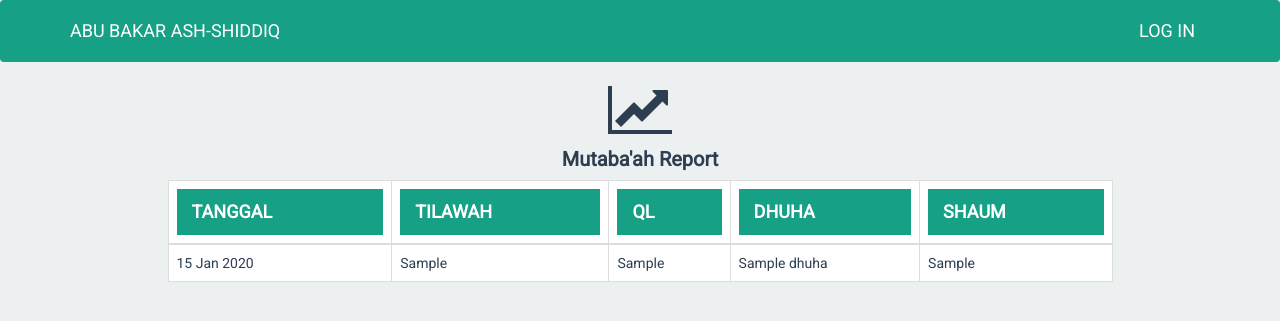
After one commit to har07/mutaaba3ah, a Django app: template mutaaba3ah/templates/mutaaba3ah/report.html in a window 1280 px wide. The commit adds this page. Shown: the top 321 px of the page. Run offline with Django 3.2, Linux system fonts and the light colour scheme; the template is opened without the code that fills it: most values are stand-ins (such as "Sample title", 1, 10 or a date in 2020); style sheets or scripts are compiled from the project's sources; some libraries are stand-ins or nearby versions.

Commit message:
halaman report

```diff
--- a/mutaaba3ah/models.py
+++ b/mutaaba3ah/models.py
@@ -51,6 +51,9 @@ class Entry(models.Model):
     def display_shaum(self):
         return self.boolean_to_text(self.shaum)
 
+    def display_raport(self):
+        return self.boolean_to_text(self.raport)
+
     def display_dhuha(self):
         return self.raka3at_to_text(self.dhuha)
 
--- a/mutaaba3ah/templates/mutaaba3ah/index.html
+++ b/mutaaba3ah/templates/mutaaba3ah/index.html
@@ -12,8 +12,11 @@ Mutaaba3ah
       <div class="row">
         <div class="admin-title col-xs-12">
           <span>{{ current_month_year }}</span>
-          <a class="add-article" title="Add new entry" href="{% url 'mutaaba3ah/add' %}">
+          <a class="add-article" title="New entry" href="{% url 'mutaaba3ah/add' %}">
             <i class="fa fa-plus-square pull-right"></i>
+          </a>
+          <a class="add-article" title="Report" href="{% url 'mutaaba3ah/report' %}">
+            <i class="fa fa-table pull-right"></i>
           </a>
         </div>
         {% for entry in entries %}
--- /dev/null
+++ b/mutaaba3ah/templates/mutaaba3ah/report.html
@@ -0,0 +1,56 @@
+{% extends "base.html" %}
+
+{% block title %}
+    Report
+{% endblock %}
+
+{% block main %}
+<div id="create-article" class="container">
+    <div class="row">
+        <span class="col-xs-12 create-icon icon-margin">
+          <i class="fa fa-line-chart fa-4x"></i>
+        </span>
+        <h2>Mutaba'ah Report</h2>
+
+        <div class="col-xs-1"></div>
+        <div class="table-responsive col-xs-10">
+            <table class="table table-bordered table-hover">
+                <thead>
+                    <tr>
+                        <th>
+                            <div class="admin-title">Tanggal</div>
+                        </th>
+                        <th>
+                            <div class="admin-title">Tilawah</div>
+                        </th>
+                        <th>
+                            <div class="admin-title">QL</div>
+                        </th>
+                        <th>
+                            <div class="admin-title">Dhuha</div>
+                        </th>
+                        <th>
+                            <div class="admin-title">Shaum</div>
+                        </th>
+                        <th class="hide">
+                            <div class="admin-title">Raport</div>
+                        </th>
+                    </tr>
+                </thead>
+                <tbody>
+                    {% for e in entries %}
+                        <tr>
+                            <td>{{ e.entry_date|date:"d M Y" }}</td>
+                            <td>{{ e.compute_tilawah }}</td>
+                            <td>{{ e.ql }}</td>
+                            <td>{{ e.dhuha }}</td>
+                            <td>{{ e.display_shaum }}</td>
+                            <td class="hide">{{ e.display_raport }}</td>
+                        </tr>
+                    {% endfor %}
+                </tbody>
+            </table>
+        </div>
+    </div>
+</div>
+{% endblock %}
--- a/mutaaba3ah/urls.py
+++ b/mutaaba3ah/urls.py
@@ -8,5 +8,6 @@ urlpatterns = patterns('mutaaba3ah.views',
     url(r'^delete/(?P<id>\d+[lL]*)$', 'delete_entry', name='mutaaba3ah/delete'),
     url(r'^edit/(?P<id>\d+[lL]*)$', 'add_or_edit_entry', name='mutaaba3ah/edit'),
     url(r'^(?P<id>\d+[lL]*)$', 'display_entry', name='mutaaba3ah/display'),
+    url(r'^report/$', 'report', name='mutaaba3ah/report'),
     url(r'^soon/$', TemplateView.as_view(template_name="mutaaba3ah/soon.html"), name='soon'),
 )
--- a/static/css/main.css
+++ b/static/css/main.css
@@ -18,8 +18,11 @@ iframe#coming-soon{
 }
 
 .table{
-    margin-top: 10px;
     background: #ffffff;
+}
+
+.icon-margin{
+    margin-bottom: 10px !important;
 }
 
 /* start inline radio buttons style
```
Also changed, not shown: mutaaba3ah/templates/mutaaba3ah/create_or_edit_entry.html (+7 -4 lines), mutaaba3ah/templates/mutaaba3ah/display_entry.html (+10 -3 lines), mutaaba3ah/views.py (+20 -4 lines).
